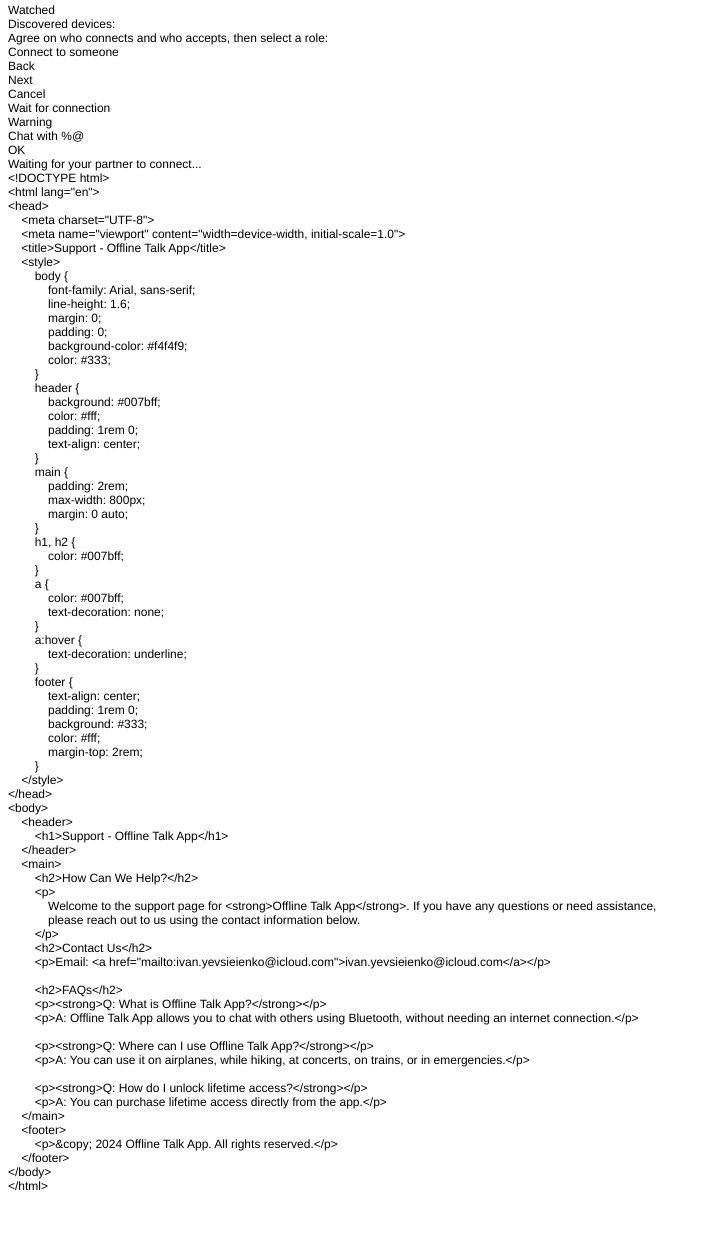
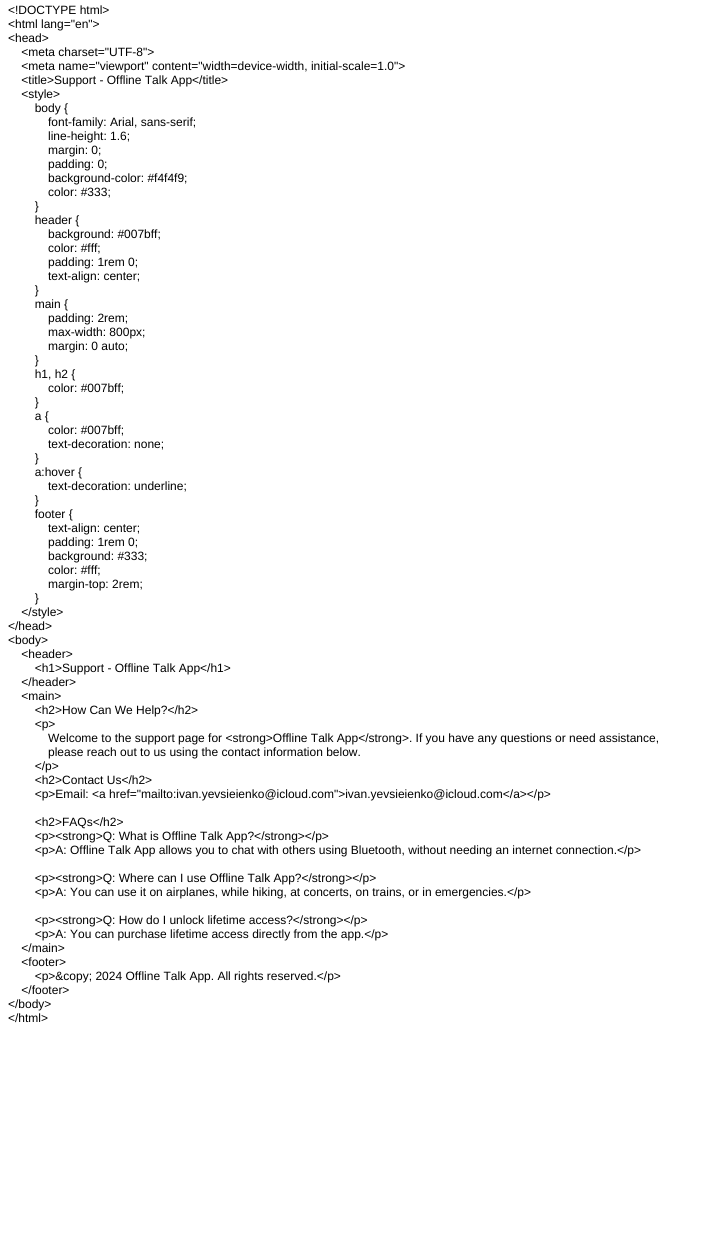
Before and after one commit to IvanEvseenko/support, a plain HTML site: page index.html in a window 1280 px wide. Shown: the part 5-1244 px from the top of the page, without its empty margins (0-713 px from the left). After the commit the page ends 1082 px from the top, so only its background shows below. Drawn offline with Linux system fonts and the light colour scheme.

Commit message:
changed index file

```diff
--- a/index.html
+++ b/index.html
@@ -7,101 +7,88 @@
   <meta name="Generator" content="Cocoa HTML Writer">
   <meta name="CocoaVersion" content="2575.3">
   <style type="text/css">
-    p.p1 {margin: 0.0px 0.0px 0.0px 0.0px; font: 12.0px Helvetica}
-    p.p2 {margin: 0.0px 0.0px 0.0px 0.0px; font: 12.0px Helvetica; min-height: 14.0px}
-    p.p3 {margin: 0.0px 0.0px 0.0px 0.0px; font: 12.0px Helvetica; -webkit-text-stroke: #000000; min-height: 14.0px}
-    p.p4 {margin: 0.0px 0.0px 0.0px 0.0px; font: 12.0px Times; -webkit-text-stroke: #000000; min-height: 14.0px}
+    p.p1 {margin: 0.0px 0.0px 0.0px 0.0px; font: 12.0px Helvetica; -webkit-text-stroke: #000000}
+    p.p2 {margin: 0.0px 0.0px 0.0px 0.0px; font: 12.0px Helvetica; -webkit-text-stroke: #000000; min-height: 14.0px}
+    p.p3 {margin: 0.0px 0.0px 0.0px 0.0px; font: 12.0px Times; -webkit-text-stroke: #000000; min-height: 14.0px}
     span.s1 {font-kerning: none}
   </style>
 </head>
 <body>
-<p class="p1">Watched</p>
-<p class="p1">Discovered devices:</p>
-<p class="p1">Agree on who connects and who accepts, then select a role:</p>
-<p class="p1">Connect to someone</p>
-<p class="p1">Back</p>
-<p class="p1">Next</p>
-<p class="p1">Cancel</p>
-<p class="p1">Wait for connection</p>
-<p class="p1">Warning</p>
-<p class="p1">Chat with %@</p>
-<p class="p1">OK</p>
-<p class="p1">Waiting for your partner to connect...</p>
-<p class="p1">&lt;!DOCTYPE html&gt;</p>
-<p class="p1">&lt;html lang="en"&gt;</p>
-<p class="p1">&lt;head&gt;</p>
-<p class="p1"><span class="Apple-converted-space">    </span>&lt;meta charset="UTF-8"&gt;</p>
-<p class="p1"><span class="Apple-converted-space">    </span>&lt;meta name="viewport" content="width=device-width, initial-scale=1.0"&gt;</p>
-<p class="p1"><span class="Apple-converted-space">    </span>&lt;title&gt;Support - Offline Talk App&lt;/title&gt;</p>
-<p class="p1"><span class="Apple-converted-space">    </span>&lt;style&gt;</p>
-<p class="p1"><span class="Apple-converted-space">        </span>body {</p>
-<p class="p1"><span class="Apple-converted-space">            </span>font-family: Arial, sans-serif;</p>
-<p class="p1"><span class="Apple-converted-space">            </span>line-height: 1.6;</p>
-<p class="p1"><span class="Apple-converted-space">            </span>margin: 0;</p>
-<p class="p1"><span class="Apple-converted-space">            </span>padding: 0;</p>
-<p class="p1"><span class="Apple-converted-space">            </span>background-color: #f4f4f9;</p>
-<p class="p1"><span class="Apple-converted-space">            </span>color: #333;</p>
-<p class="p1"><span class="Apple-converted-space">        </span>}</p>
-<p class="p1"><span class="Apple-converted-space">        </span>header {</p>
-<p class="p1"><span class="Apple-converted-space">            </span>background: #007bff;</p>
-<p class="p1"><span class="Apple-converted-space">            </span>color: #fff;</p>
-<p class="p1"><span class="Apple-converted-space">            </span>padding: 1rem 0;</p>
-<p class="p1"><span class="Apple-converted-space">            </span>text-align: center;</p>
-<p class="p1"><span class="Apple-converted-space">        </span>}</p>
-<p class="p1"><span class="Apple-converted-space">        </span>main {</p>
-<p class="p1"><span class="Apple-converted-space">            </span>padding: 2rem;</p>
-<p class="p1"><span class="Apple-converted-space">            </span>max-width: 800px;</p>
-<p class="p1"><span class="Apple-converted-space">            </span>margin: 0 auto;</p>
-<p class="p1"><span class="Apple-converted-space">        </span>}</p>
-<p class="p1"><span class="Apple-converted-space">        </span>h1, h2 {</p>
-<p class="p1"><span class="Apple-converted-space">            </span>color: #007bff;</p>
-<p class="p1"><span class="Apple-converted-space">        </span>}</p>
-<p class="p1"><span class="Apple-converted-space">        </span>a {</p>
-<p class="p1"><span class="Apple-converted-space">            </span>color: #007bff;</p>
-<p class="p1"><span class="Apple-converted-space">            </span>text-decoration: none;</p>
-<p class="p1"><span class="Apple-converted-space">        </span>}</p>
-<p class="p1"><span class="Apple-converted-space">        </span>a:hover {</p>
-<p class="p1"><span class="Apple-converted-space">            </span>text-decoration: underline;</p>
-<p class="p1"><span class="Apple-converted-space">        </span>}</p>
-<p class="p1"><span class="Apple-converted-space">        </span>footer {</p>
-<p class="p1"><span class="Apple-converted-space">            </span>text-align: center;</p>
-<p class="p1"><span class="Apple-converted-space">            </span>padding: 1rem 0;</p>
-<p class="p1"><span class="Apple-converted-space">            </span>background: #333;</p>
-<p class="p1"><span class="Apple-converted-space">            </span>color: #fff;</p>
-<p class="p1"><span class="Apple-converted-space">            </span>margin-top: 2rem;</p>
-<p class="p1"><span class="Apple-converted-space">        </span>}</p>
-<p class="p1"><span class="Apple-converted-space">    </span>&lt;/style&gt;</p>
-<p class="p1">&lt;/head&gt;</p>
-<p class="p1">&lt;body&gt;</p>
-<p class="p1"><span class="Apple-converted-space">    </span>&lt;header&gt;</p>
-<p class="p1"><span class="Apple-converted-space">        </span>&lt;h1&gt;Support - Offline Talk App&lt;/h1&gt;</p>
-<p class="p1"><span class="Apple-converted-space">    </span>&lt;/header&gt;</p>
-<p class="p1"><span class="Apple-converted-space">    </span>&lt;main&gt;</p>
-<p class="p1"><span class="Apple-converted-space">        </span>&lt;h2&gt;How Can We Help?&lt;/h2&gt;</p>
-<p class="p1"><span class="Apple-converted-space">        </span>&lt;p&gt;</p>
-<p class="p1"><span class="Apple-converted-space">            </span>Welcome to the support page for &lt;strong&gt;Offline Talk App&lt;/strong&gt;. If you have any questions or need assistance,</p>
-<p class="p1"><span class="Apple-converted-space">            </span>please reach out to us using the contact information below.</p>
-<p class="p1"><span class="Apple-converted-space">        </span>&lt;/p&gt;</p>
-<p class="p1"><span class="Apple-converted-space">        </span>&lt;h2&gt;Contact Us&lt;/h2&gt;</p>
-<p class="p1"><span class="Apple-converted-space">        </span>&lt;p&gt;Email: &lt;a href="mailto:ivan.yevsieienko@icloud.com"&gt;ivan.yevsieienko@icloud.com&lt;/a&gt;&lt;/p&gt;</p>
-<p class="p2"><br></p>
-<p class="p1"><span class="Apple-converted-space">        </span>&lt;h2&gt;FAQs&lt;/h2&gt;</p>
-<p class="p1"><span class="Apple-converted-space">        </span>&lt;p&gt;&lt;strong&gt;Q: What is Offline Talk App?&lt;/strong&gt;&lt;/p&gt;</p>
-<p class="p1"><span class="Apple-converted-space">        </span>&lt;p&gt;A: Offline Talk App allows you to chat with others using Bluetooth, without needing an internet connection.&lt;/p&gt;</p>
-<p class="p2"><br></p>
-<p class="p1"><span class="Apple-converted-space">        </span>&lt;p&gt;&lt;strong&gt;Q: Where can I use Offline Talk App?&lt;/strong&gt;&lt;/p&gt;</p>
-<p class="p1"><span class="Apple-converted-space">        </span>&lt;p&gt;A: You can use it on airplanes, while hiking, at concerts, on trains, or in emergencies.&lt;/p&gt;</p>
-<p class="p2"><br></p>
-<p class="p1"><span class="Apple-converted-space">        </span>&lt;p&gt;&lt;strong&gt;Q: How do I unlock lifetime access?&lt;/strong&gt;&lt;/p&gt;</p>
-<p class="p1"><span class="Apple-converted-space">        </span>&lt;p&gt;A: You can purchase lifetime access directly from the app.&lt;/p&gt;</p>
-<p class="p1"><span class="Apple-converted-space">    </span>&lt;/main&gt;</p>
-<p class="p1"><span class="Apple-converted-space">    </span>&lt;footer&gt;</p>
-<p class="p1"><span class="Apple-converted-space">        </span>&lt;p&gt;&amp;copy; 2024 Offline Talk App. All rights reserved.&lt;/p&gt;</p>
-<p class="p1"><span class="Apple-converted-space">    </span>&lt;/footer&gt;</p>
-<p class="p1">&lt;/body&gt;</p>
-<p class="p1">&lt;/html&gt;</p>
-<p class="p3"><br></p>
-<p class="p4"><span class="s1"></span><br></p>
-<p class="p4"><span class="s1"></span><br></p>
+<p class="p1"><span class="s1">&lt;!DOCTYPE html&gt;</span></p>
+<p class="p1"><span class="s1">&lt;html lang="en"&gt;</span></p>
+<p class="p1"><span class="s1">&lt;head&gt;</span></p>
+<p class="p1"><span class="s1"><span class="Apple-converted-space">    </span>&lt;meta charset="UTF-8"&gt;</span></p>
+<p class="p1"><span class="s1"><span class="Apple-converted-space">    </span>&lt;meta name="viewport" content="width=device-width, initial-scale=1.0"&gt;</span></p>
+<p class="p1"><span class="s1"><span class="Apple-converted-space">    </span>&lt;title&gt;Support - Offline Talk App&lt;/title&gt;</span></p>
+<p class="p1"><span class="s1"><span class="Apple-converted-space">    </span>&lt;style&gt;</span></p>
+<p class="p1"><span class="s1"><span class="Apple-converted-space">        </span>body {</span></p>
+<p class="p1"><span class="s1"><span class="Apple-converted-space">            </span>font-family: Arial, sans-serif;</span></p>
+<p class="p1"><span class="s1"><span class="Apple-converted-space">            </span>line-height: 1.6;</span></p>
+<p class="p1"><span class="s1"><span class="Apple-converted-space">            </span>margin: 0;</span></p>
+<p class="p1"><span class="s1"><span class="Apple-converted-space">            </span>padding: 0;</span></p>
+<p class="p1"><span class="s1"><span class="Apple-converted-space">            </span>background-color: #f4f4f9;</span></p>
+<p class="p1"><span class="s1"><span class="Apple-converted-space">            </span>color: #333;</span></p>
+<p class="p1"><span class="s1"><span class="Apple-converted-space">        </span>}</span></p>
+<p class="p1"><span class="s1"><span class="Apple-converted-space">        </span>header {</span></p>
+<p class="p1"><span class="s1"><span class="Apple-converted-space">            </span>background: #007bff;</span></p>
+<p class="p1"><span class="s1"><span class="Apple-converted-space">            </span>color: #fff;</span></p>
+<p class="p1"><span class="s1"><span class="Apple-converted-space">            </span>padding: 1rem 0;</span></p>
+<p class="p1"><span class="s1"><span class="Apple-converted-space">            </span>text-align: center;</span></p>
+<p class="p1"><span class="s1"><span class="Apple-converted-space">        </span>}</span></p>
+<p class="p1"><span class="s1"><span class="Apple-converted-space">        </span>main {</span></p>
+<p class="p1"><span class="s1"><span class="Apple-converted-space">            </span>padding: 2rem;</span></p>
+<p class="p1"><span class="s1"><span class="Apple-converted-space">            </span>max-width: 800px;</span></p>
+<p class="p1"><span class="s1"><span class="Apple-converted-space">            </span>margin: 0 auto;</span></p>
+<p class="p1"><span class="s1"><span class="Apple-converted-space">        </span>}</span></p>
+<p class="p1"><span class="s1"><span class="Apple-converted-space">        </span>h1, h2 {</span></p>
+<p class="p1"><span class="s1"><span class="Apple-converted-space">            </span>color: #007bff;</span></p>
+<p class="p1"><span class="s1"><span class="Apple-converted-space">        </span>}</span></p>
+<p class="p1"><span class="s1"><span class="Apple-converted-space">        </span>a {</span></p>
+<p class="p1"><span class="s1"><span class="Apple-converted-space">            </span>color: #007bff;</span></p>
+<p class="p1"><span class="s1"><span class="Apple-converted-space">            </span>text-decoration: none;</span></p>
+<p class="p1"><span class="s1"><span class="Apple-converted-space">        </span>}</span></p>
+<p class="p1"><span class="s1"><span class="Apple-converted-space">        </span>a:hover {</span></p>
+<p class="p1"><span class="s1"><span class="Apple-converted-space">            </span>text-decoration: underline;</span></p>
+<p class="p1"><span class="s1"><span class="Apple-converted-space">        </span>}</span></p>
+<p class="p1"><span class="s1"><span class="Apple-converted-space">        </span>footer {</span></p>
+<p class="p1"><span class="s1"><span class="Apple-converted-space">            </span>text-align: center;</span></p>
+<p class="p1"><span class="s1"><span class="Apple-converted-space">            </span>padding: 1rem 0;</span></p>
+<p class="p1"><span class="s1"><span class="Apple-converted-space">            </span>background: #333;</span></p>
+<p class="p1"><span class="s1"><span class="Apple-converted-space">            </span>color: #fff;</span></p>
+<p class="p1"><span class="s1"><span class="Apple-converted-space">            </span>margin-top: 2rem;</span></p>
+<p class="p1"><span class="s1"><span class="Apple-converted-space">        </span>}</span></p>
+<p class="p1"><span class="s1"><span class="Apple-converted-space">    </span>&lt;/style&gt;</span></p>
+<p class="p1"><span class="s1">&lt;/head&gt;</span></p>
+<p class="p1"><span class="s1">&lt;body&gt;</span></p>
+<p class="p1"><span class="s1"><span class="Apple-converted-space">    </span>&lt;header&gt;</span></p>
+<p class="p1"><span class="s1"><span class="Apple-converted-space">        </span>&lt;h1&gt;Support - Offline Talk App&lt;/h1&gt;</span></p>
+<p class="p1"><span class="s1"><span class="Apple-converted-space">    </span>&lt;/header&gt;</span></p>
+<p class="p1"><span class="s1"><span class="Apple-converted-space">    </span>&lt;main&gt;</span></p>
+<p class="p1"><span class="s1"><span class="Apple-converted-space">        </span>&lt;h2&gt;How Can We Help?&lt;/h2&gt;</span></p>
+<p class="p1"><span class="s1"><span class="Apple-converted-space">        </span>&lt;p&gt;</span></p>
+<p class="p1"><span class="s1"><span class="Apple-converted-space">            </span>Welcome to the support page for &lt;strong&gt;Offline Talk App&lt;/strong&gt;. If you have any questions or need assistance,</span></p>
+<p class="p1"><span class="s1"><span class="Apple-converted-space">            </span>please reach out to us using the contact information below.</span></p>
+<p class="p1"><span class="s1"><span class="Apple-converted-space">        </span>&lt;/p&gt;</span></p>
+<p class="p1"><span class="s1"><span class="Apple-converted-space">        </span>&lt;h2&gt;Contact Us&lt;/h2&gt;</span></p>
+<p class="p1"><span class="s1"><span class="Apple-converted-space">        </span>&lt;p&gt;Email: &lt;a href="mailto:ivan.yevsieienko@icloud.com"&gt;ivan.yevsieienko@icloud.com&lt;/a&gt;&lt;/p&gt;</span></p>
+<p class="p2"><span class="s1"></span><br></p>
+<p class="p1"><span class="s1"><span class="Apple-converted-space">        </span>&lt;h2&gt;FAQs&lt;/h2&gt;</span></p>
+<p class="p1"><span class="s1"><span class="Apple-converted-space">        </span>&lt;p&gt;&lt;strong&gt;Q: What is Offline Talk App?&lt;/strong&gt;&lt;/p&gt;</span></p>
+<p class="p1"><span class="s1"><span class="Apple-converted-space">        </span>&lt;p&gt;A: Offline Talk App allows you to chat with others using Bluetooth, without needing an internet connection.&lt;/p&gt;</span></p>
+<p class="p2"><span class="s1"></span><br></p>
+<p class="p1"><span class="s1"><span class="Apple-converted-space">        </span>&lt;p&gt;&lt;strong&gt;Q: Where can I use Offline Talk App?&lt;/strong&gt;&lt;/p&gt;</span></p>
+<p class="p1"><span class="s1"><span class="Apple-converted-space">        </span>&lt;p&gt;A: You can use it on airplanes, while hiking, at concerts, on trains, or in emergencies.&lt;/p&gt;</span></p>
+<p class="p2"><span class="s1"></span><br></p>
+<p class="p1"><span class="s1"><span class="Apple-converted-space">        </span>&lt;p&gt;&lt;strong&gt;Q: How do I unlock lifetime access?&lt;/strong&gt;&lt;/p&gt;</span></p>
+<p class="p1"><span class="s1"><span class="Apple-converted-space">        </span>&lt;p&gt;A: You can purchase lifetime access directly from the app.&lt;/p&gt;</span></p>
+<p class="p1"><span class="s1"><span class="Apple-converted-space">    </span>&lt;/main&gt;</span></p>
+<p class="p1"><span class="s1"><span class="Apple-converted-space">    </span>&lt;footer&gt;</span></p>
+<p class="p1"><span class="s1"><span class="Apple-converted-space">        </span>&lt;p&gt;&amp;copy; 2024 Offline Talk App. All rights reserved.&lt;/p&gt;</span></p>
+<p class="p1"><span class="s1"><span class="Apple-converted-space">    </span>&lt;/footer&gt;</span></p>
+<p class="p1"><span class="s1">&lt;/body&gt;</span></p>
+<p class="p1"><span class="s1">&lt;/html&gt;</span></p>
+<p class="p2"><span class="s1"></span><br></p>
+<p class="p3"><span class="s1"></span><br></p>
+<p class="p3"><span class="s1"></span><br></p>
 </body>
 </html>
```
